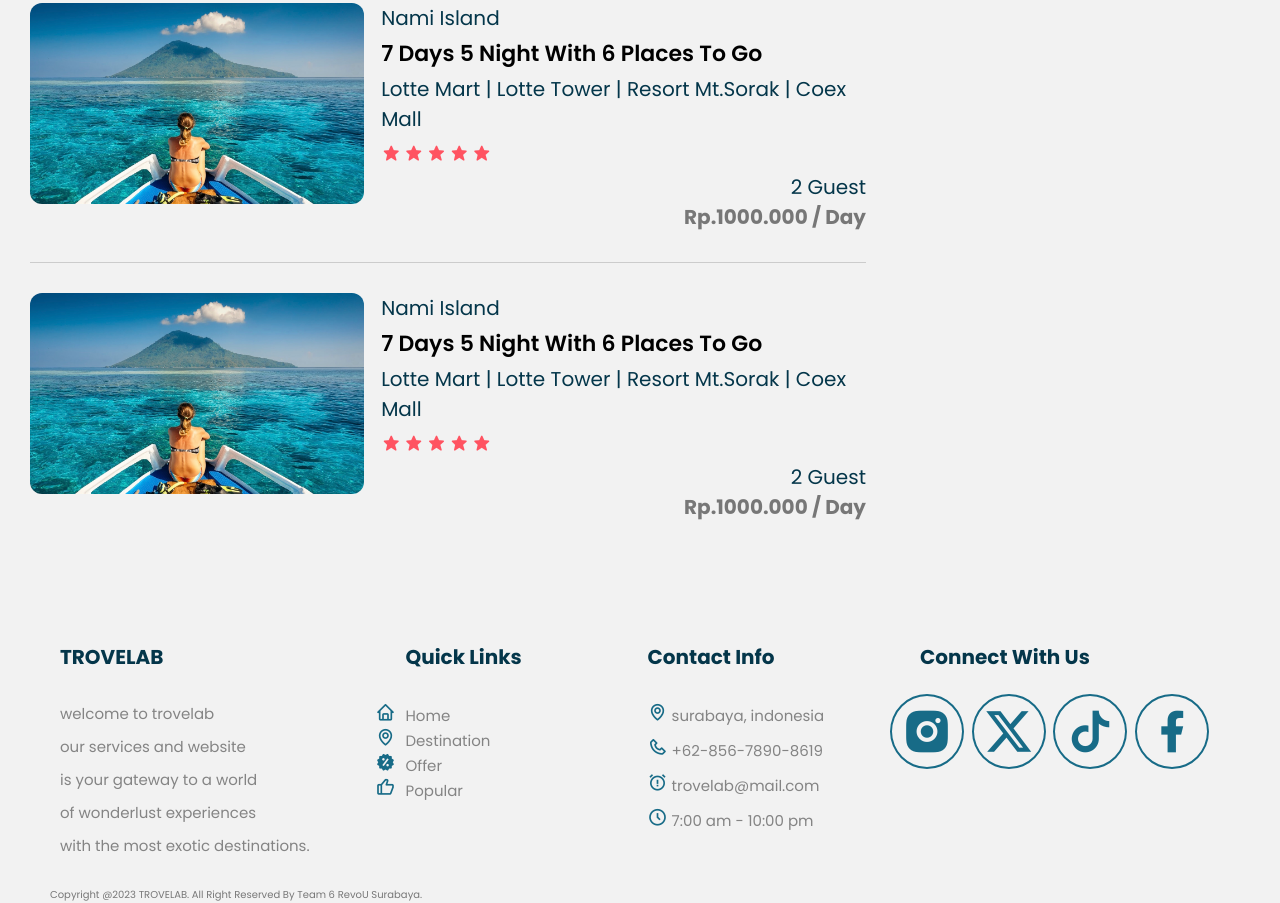
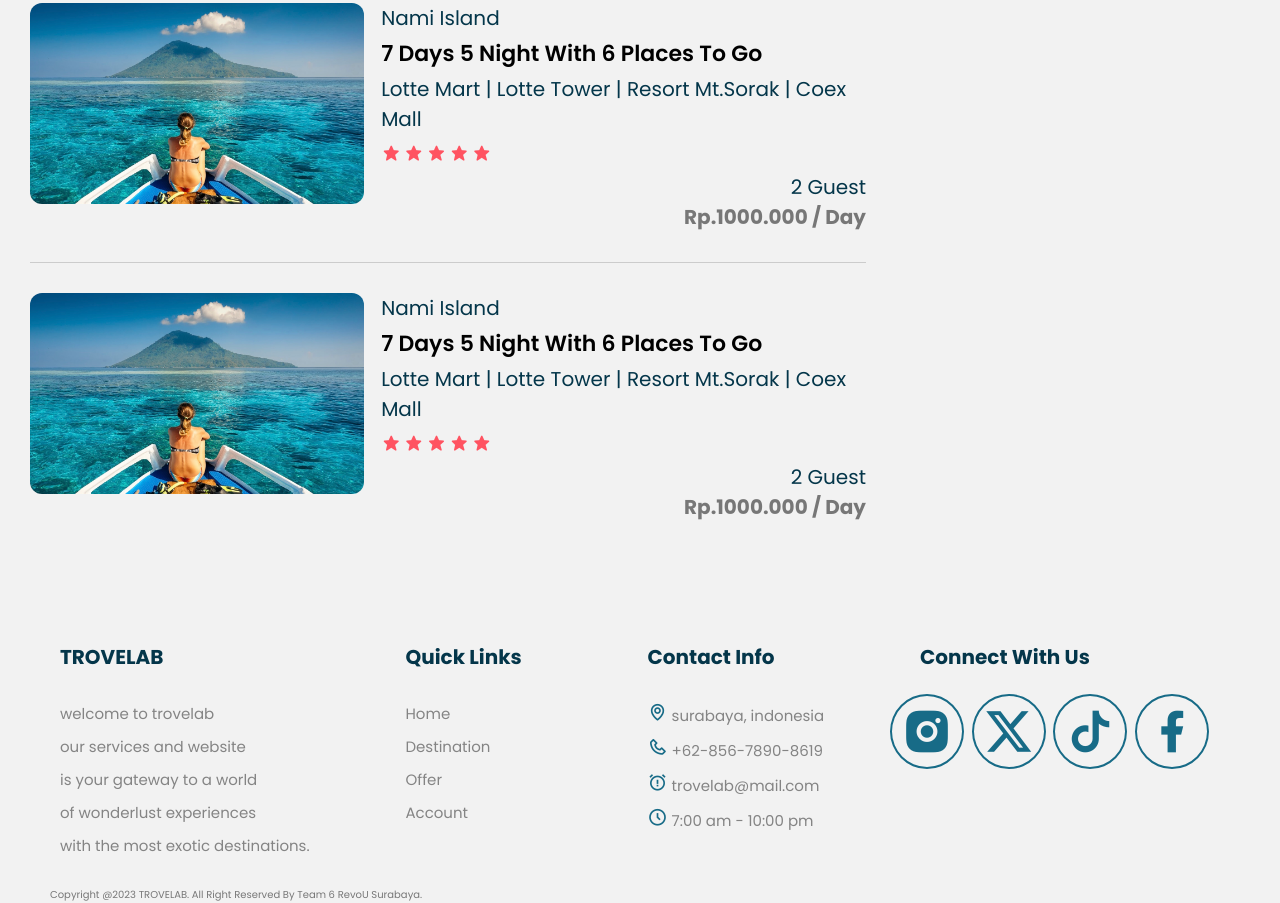
Before and after one commit to Kampus-Merdeka-Software-Engineering/FE-2-Surabaya-6, a plain HTML site: page destinations.html in a window 1280 px wide. Shown: the part 1721-2624 px from the top of the page. Drawn offline with nearby package versions, Linux system fonts and the light colour scheme.

Commit message:
Update destinations.html

```diff
--- a/destinations.html
+++ b/destinations.html
@@ -22,7 +22,7 @@
             <div class="box">
               <a href="index.html">
 
-                    <img data-aos="zoom-in-left" data-aos-delay="150" src="image/logoo.png" style="width: 60px; height: 60px;">
+                <img src="./image/logo png.png" style="width: 70px; height: 70px; padding-top: 10px;">
               </a>
             </div>
             <div class="menu-navigation">
@@ -220,10 +220,11 @@
         </div>
     </div>
 
+ <!--footer start-->
     <footer>
     <div class="contact">
       <div class="contact_info">
-              <div class="first_info" data-aos="fade-up" data-aos-delay="150">
+          <div class="first_info">
               <h4>TROVELAB</h4>
               <p>Welcome to Trovelab<p>
               <p>our services and website</p>
@@ -232,15 +233,15 @@
               <p>with the most exotic destinations.</p>
           </div>
 
-              <div class="second_info" data-aos="fade-up" data-aos-delay="300">
+          <div class="second_info">
               <h4>Quick Links</h4>
-                  <a href="#" ><i class='bx bx-home' ></i>Home</a>
-                  <a href="#" ><i class='bx bx-map' ></i>Destination</a>
-                  <a href="#"><i class='bx bxs-offer'></i>Offer</a>
-                  <a href="#"> <i class='bx bx-like'></i>Popular</a>
+              <p><a href="index.html" >Home</a></p>
+              <p><a href="destinations.html" >Destination</a></p>
+              <p><a href="offer.html">Offer</a></p>
+              <p><a href="logres.html">Account</a></p>
           </div>
 
-              <div class="third_info" data-aos="fade-up" data-aos-delay="450">
+          <div class="third_info">
             <h4>contact info</h4>
             <p> <i class='bx bx-map'></i> Surabaya, Indonesia </p>
             <p> <i class='bx bx-phone' ></i> +62-856-7890-8619 </p>
@@ -248,7 +249,7 @@
             <p> <i class='bx bx-time-five' ></i></i> 7:00 am - 10:00 pm </p>
           </div>
 
-              <div class="fourth_info" data-aos="fade-up" data-aos-delay="600">
+          <div class="fourth_info">
               <h4>Connect with Us</h4>
               <div class="social-icon">
                   <i class="ri-instagram-fill"></i>
@@ -258,11 +259,14 @@
               </div>
           </div>
       </div>
-          <div class="end-text" >
+
+      <div class="end-text">
         <p>Copyright @2023 TROVELAB. All Right Reserved by Team 6 RevoU Surabaya.</p>
       </div>
     </div>
     </footer>
+<!--footer end-->
+
     <script src="script-offer.js"></script>
     <script src="https://cdnjs.cloudflare.com/ajax/libs/aos/2.3.4/aos.js"></script>
 
```
Lines whose indentation alone changed are shown as unchanged.
